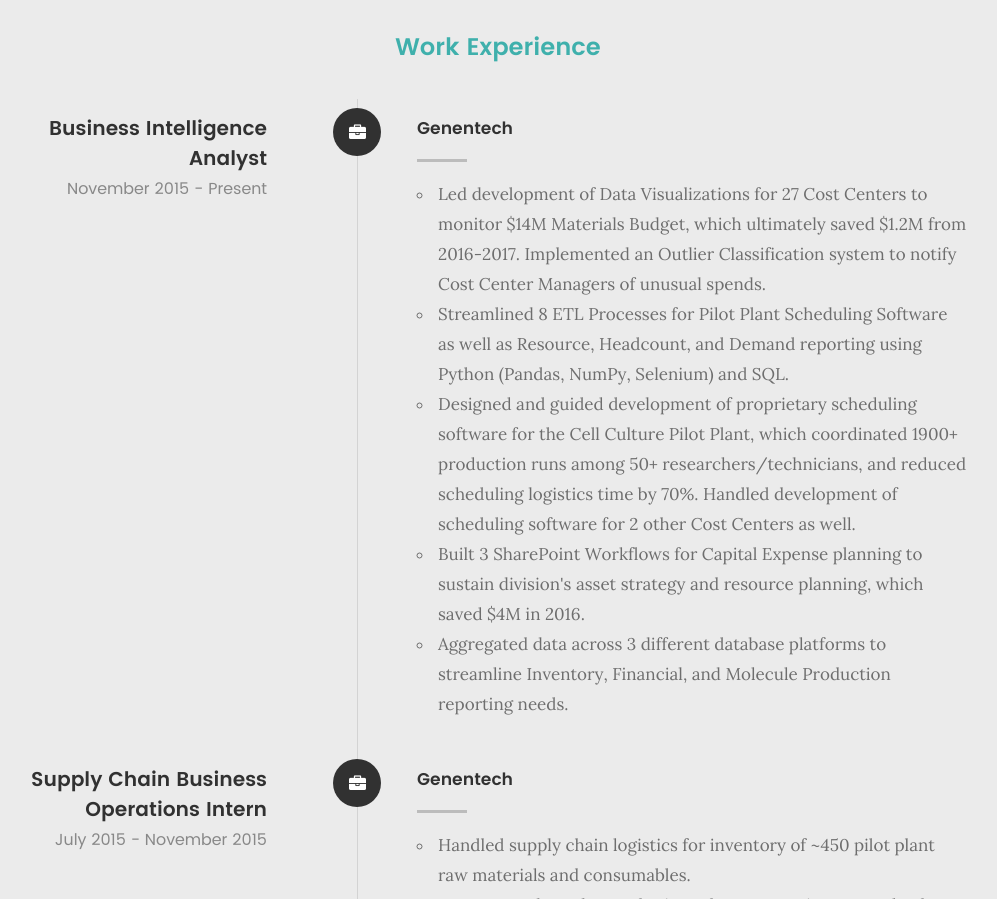
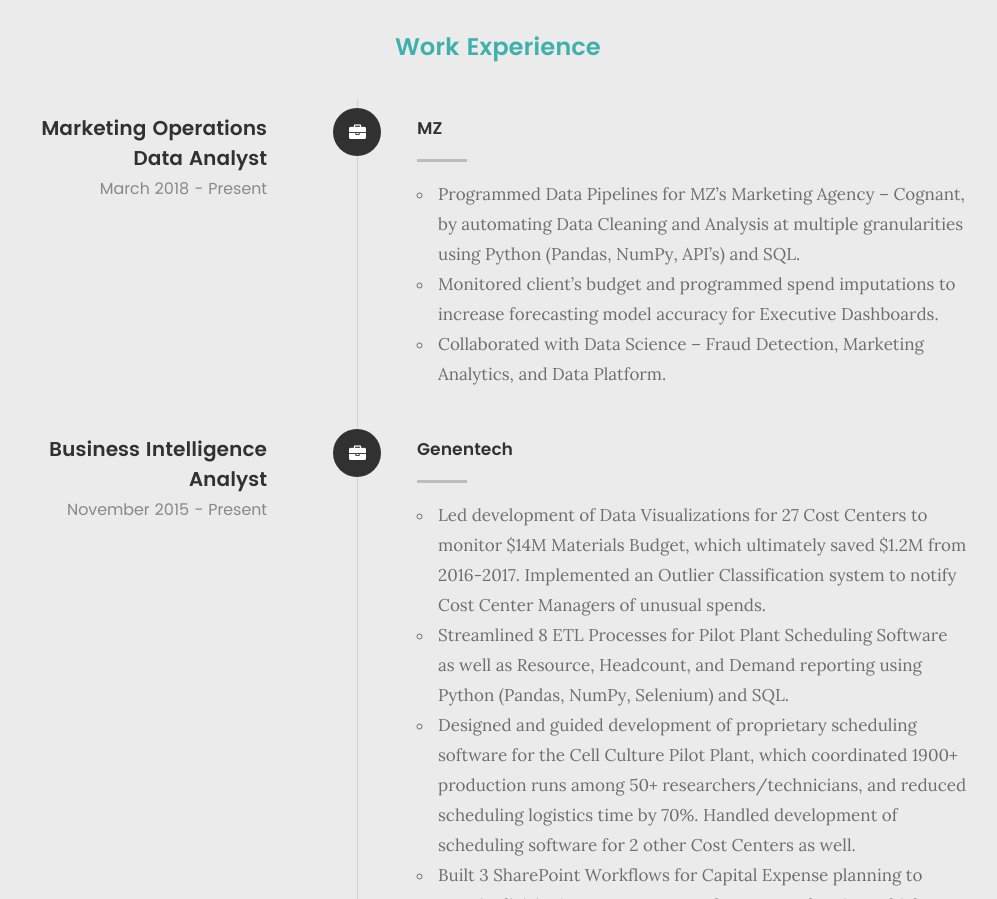
Before and after one commit to JosephLin11/JosephLin11.github.io, a plain HTML site: page index.html in a window 1280 px wide. Shown: the part 2500-3399 px from the top of the page, without its empty margins (142-1139 px from the left). Drawn offline with Linux system fonts and the light colour scheme; files whose address does not match are found by name.

Commit message:
Update Work History

```diff
--- a/index.html
+++ b/index.html
@@ -236,6 +236,29 @@
    		<div class="col-twelve">
 
    			<div class="timeline-wrap">
+
+                <div class="timeline-block">
+
+	   				<div class="timeline-ico">
+	   					<i class="fa fa-briefcase"></i>
+	   				</div>
+
+	   				<div class="timeline-header">
+	   					<h3>Marketing Operations Data Analyst</h3>
+	   					<p>March 2018 - Present</p>
+	   				</div>
+
+	   				<div class="timeline-content">
+	   					<h4>MZ</h4>
+	   					<ul style="list-style:circle;">
+                            <li>Programmed Data Pipelines for MZ’s Marketing Agency – Cognant, by automating Data Cleaning and Analysis at multiple granularities using Python (Pandas, NumPy, API’s) and SQL.</li>
+                            <li>Monitored client’s budget and programmed spend imputations to increase forecasting model accuracy for Executive Dashboards.</li>
+                            <li>Collaborated with Data Science – Fraud Detection, Marketing Analytics, and Data Platform.</li>
+
+                        </ul>
+	   				</div>
+
+	   			</div> <!-- /timeline-block -->
 
    				<div class="timeline-block">
 
```
